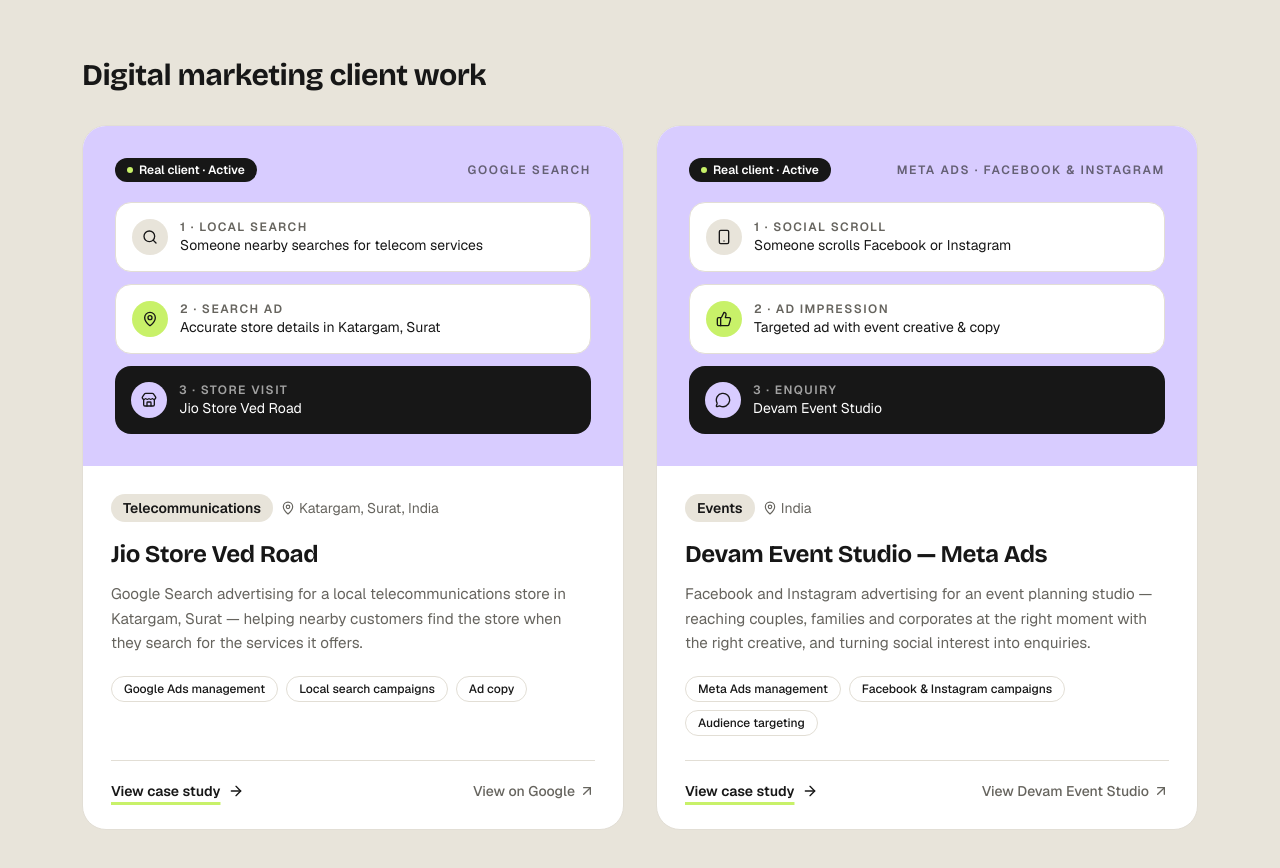
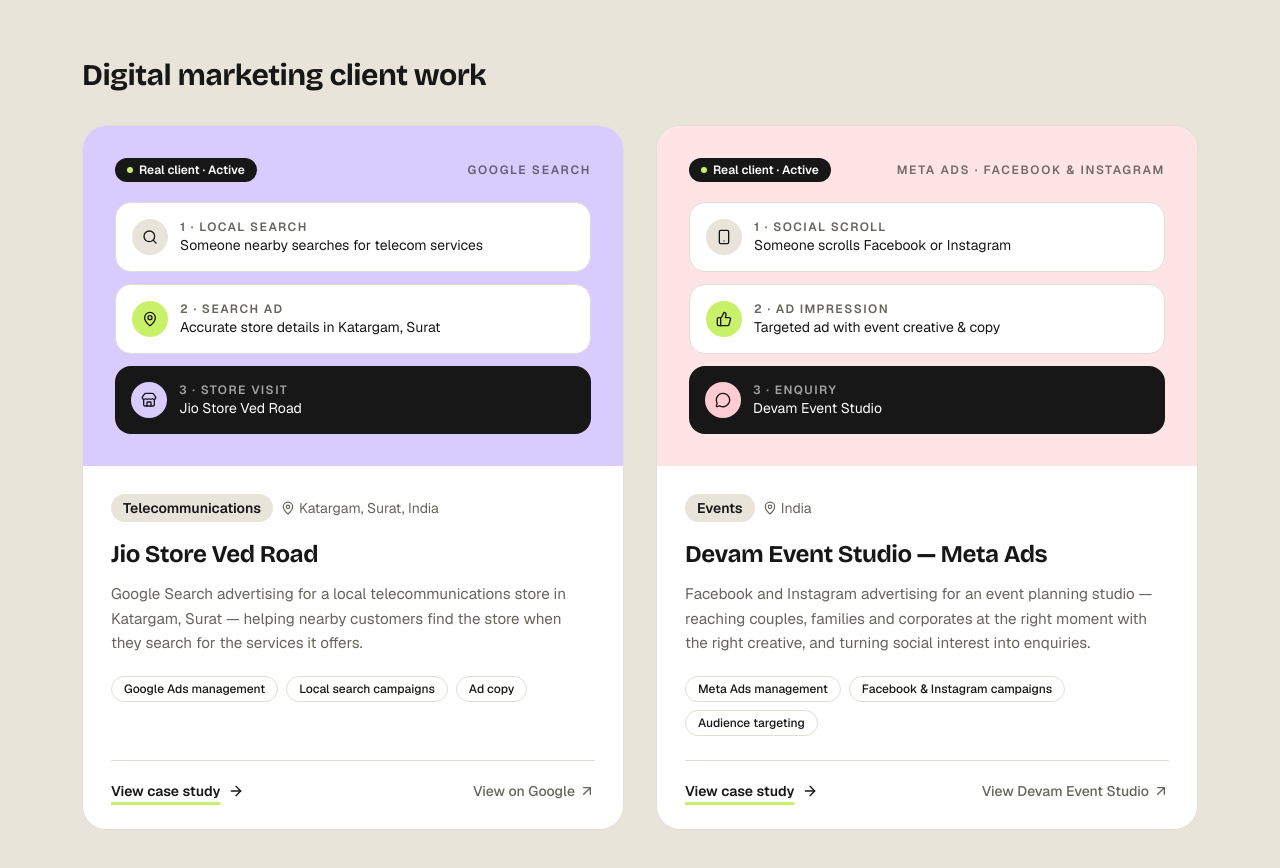
Before and after one commit to utsavkalathiya1602/freelance-portfolio, a Next.js app: page / in a window 1280 px wide. Shown: the part 4940-5808 px from the top of the page. Built offline with nearby package versions, Linux system fonts and the light colour scheme; no server answers.

Commit message:
feat: add ClientVisual component to render ads campaign customer journey graphics

```diff
--- a/src/components/projects/ClientVisual.tsx
+++ b/src/components/projects/ClientVisual.tsx
@@ -22,7 +22,7 @@
   const metaCampaign = isMeta(client.campaignType);
 
   return (
-    <div className={`bg-lavender ${hero ? "p-6 sm:p-10" : "p-5 sm:p-8"}`}>
+    <div className={`${metaCampaign ? "bg-rose-100" : "bg-lavender"} ${hero ? "p-6 sm:p-10" : "p-5 sm:p-8"}`}>
       <div className="flex items-center justify-between gap-3">
         <span className="inline-flex items-center gap-1.5 rounded-full bg-ink px-3 py-1 text-xs font-semibold text-white">
           <span aria-hidden="true" className="h-1.5 w-1.5 rounded-full bg-lime" />
@@ -52,7 +52,7 @@
             </span>
           </li>
           <li className="flex items-center gap-3 rounded-2xl bg-ink p-4 text-white">
-            <span className="inline-flex h-9 w-9 shrink-0 items-center justify-center rounded-full bg-lavender text-ink">
+            <span className="inline-flex h-9 w-9 shrink-0 items-center justify-center rounded-full bg-rose-200 text-ink">
               <MessageCircle aria-hidden="true" className="h-4 w-4" />
             </span>
             <span className="min-w-0">
```
